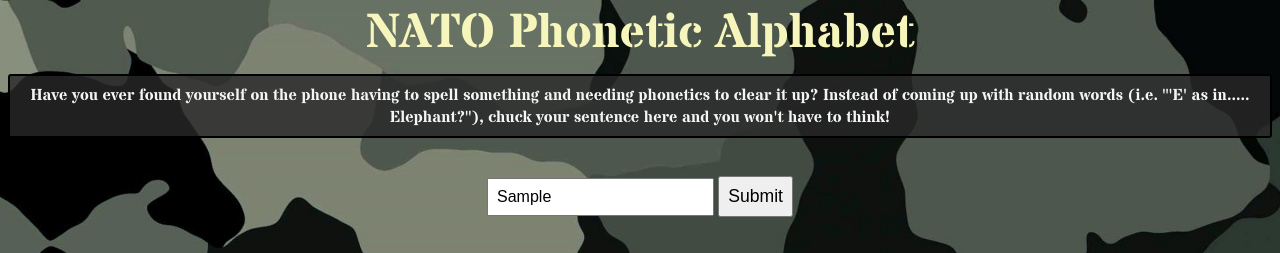
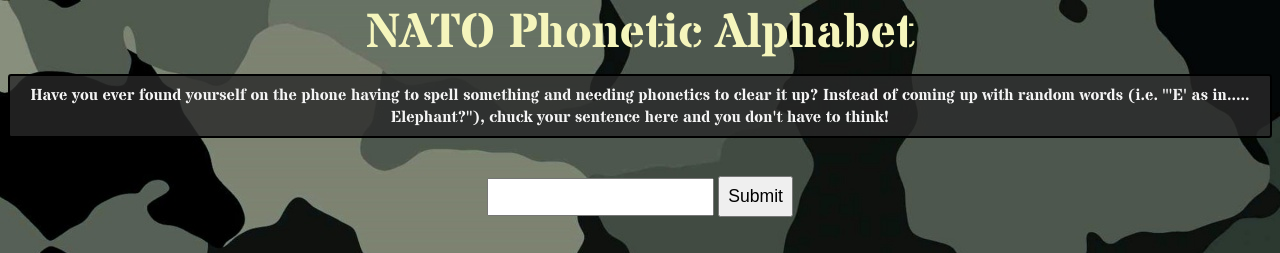
Before and after one commit to alyssathi/Phonetic-Alphabet, a plain HTML site: page index.html in a window 1280 px wide. Both pictures are taken after typing "Sample" into the empty fields and a click on the button "Submit". Shown: the top 253 px of the page. Drawn offline with nearby package versions, Linux system fonts and the light colour scheme.

Commit message:
Small changes lol

```diff
--- a/index.html
+++ b/index.html
@@ -12,7 +12,7 @@
     <article>
     <section>
     <h1>NATO Phonetic Alphabet</h1>
-    <h2>Have you ever found yourself on the phone having to spell something and needing phonetics to clear it up? Instead of coming up with random words (i.e. "'E' as in..... Elephant?"), chuck your sentence here and you won't have to think!</h2>
+    <h2>Have you ever found yourself on the phone having to spell something and needing phonetics to clear it up? Instead of coming up with random words (i.e. "'E' as in..... Elephant?"), chuck your sentence here and you don't have to think!</h2>
     </section>
 
     <section class = "input-container">
--- a/script.js
+++ b/script.js
@@ -92,8 +92,8 @@ const inputFunc = () => {
                     outputArr.push(`${letter}`);
                 break;
             }})
+        input.value = "";
         document.getElementById("output").innerHTML = outputArr.join("<br>");
-
     }
 };
 const addAfterKeypress = (e) => {
```
